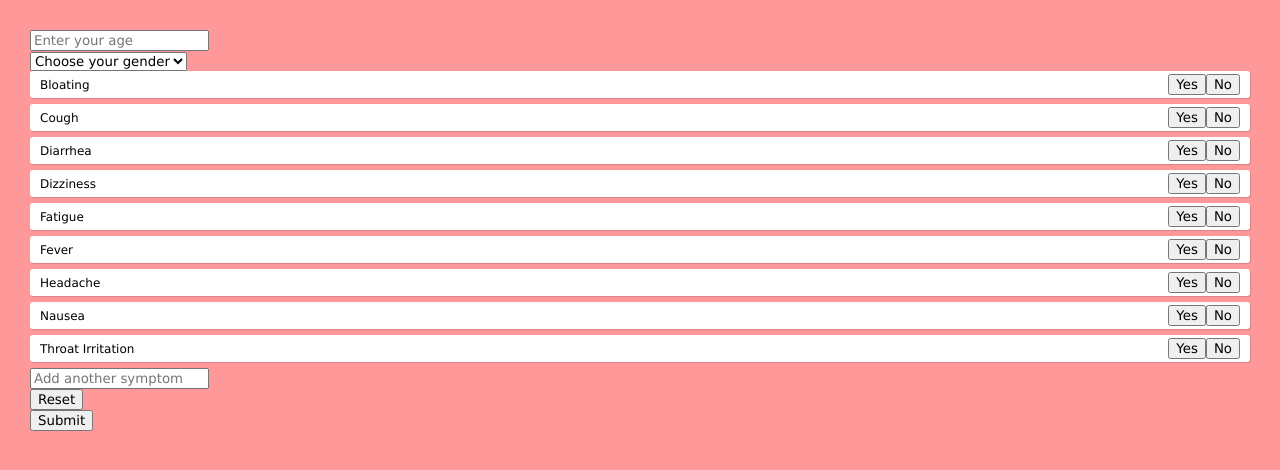
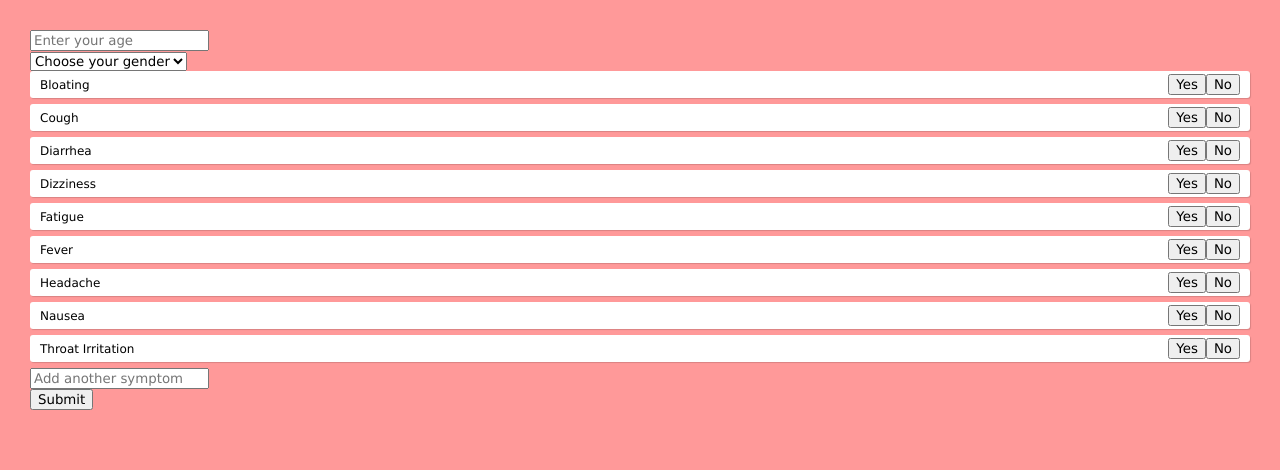
Before and after one commit to phongtra/diagnose-automation-system, a React (Create React App) app in the folder client/das-client/: page / in a window 1280 px wide. Shown: the top 470 px of the page. Built offline with nearby package versions, Linux system fonts and the light colour scheme.

Commit message:
fixed error

```diff
--- a/client/das-client/src/App.js
+++ b/client/das-client/src/App.js
@@ -132,7 +132,6 @@ function App() {
 
         <SymptomForm addSymptom={addSymptom} />
 
-        <input type = "reset"/>
         <div className="submit">
           <button onClick={() => console.log(age, gender) /*get_from_symptom(age, gender)*/}>Submit</button>
         </div>
```
